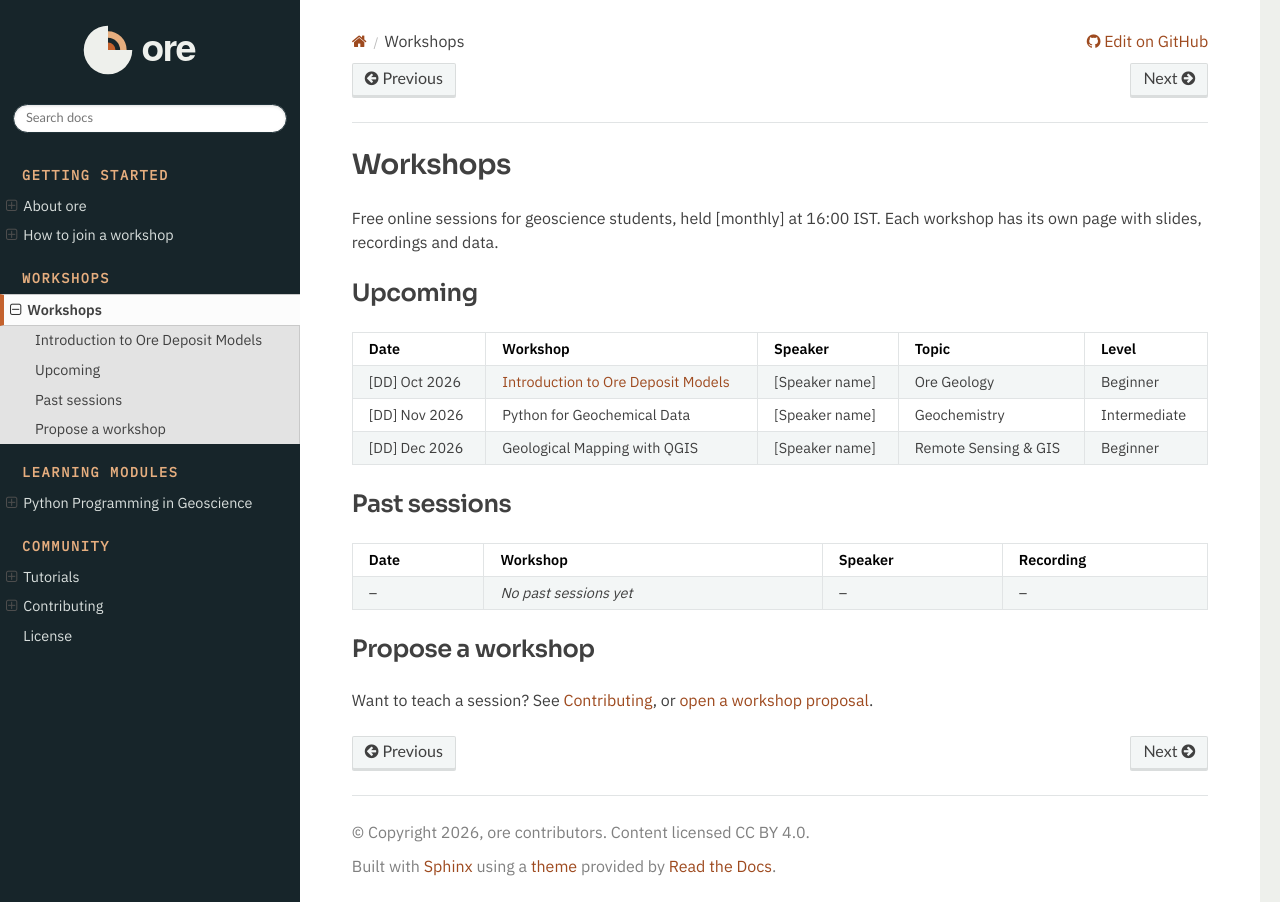
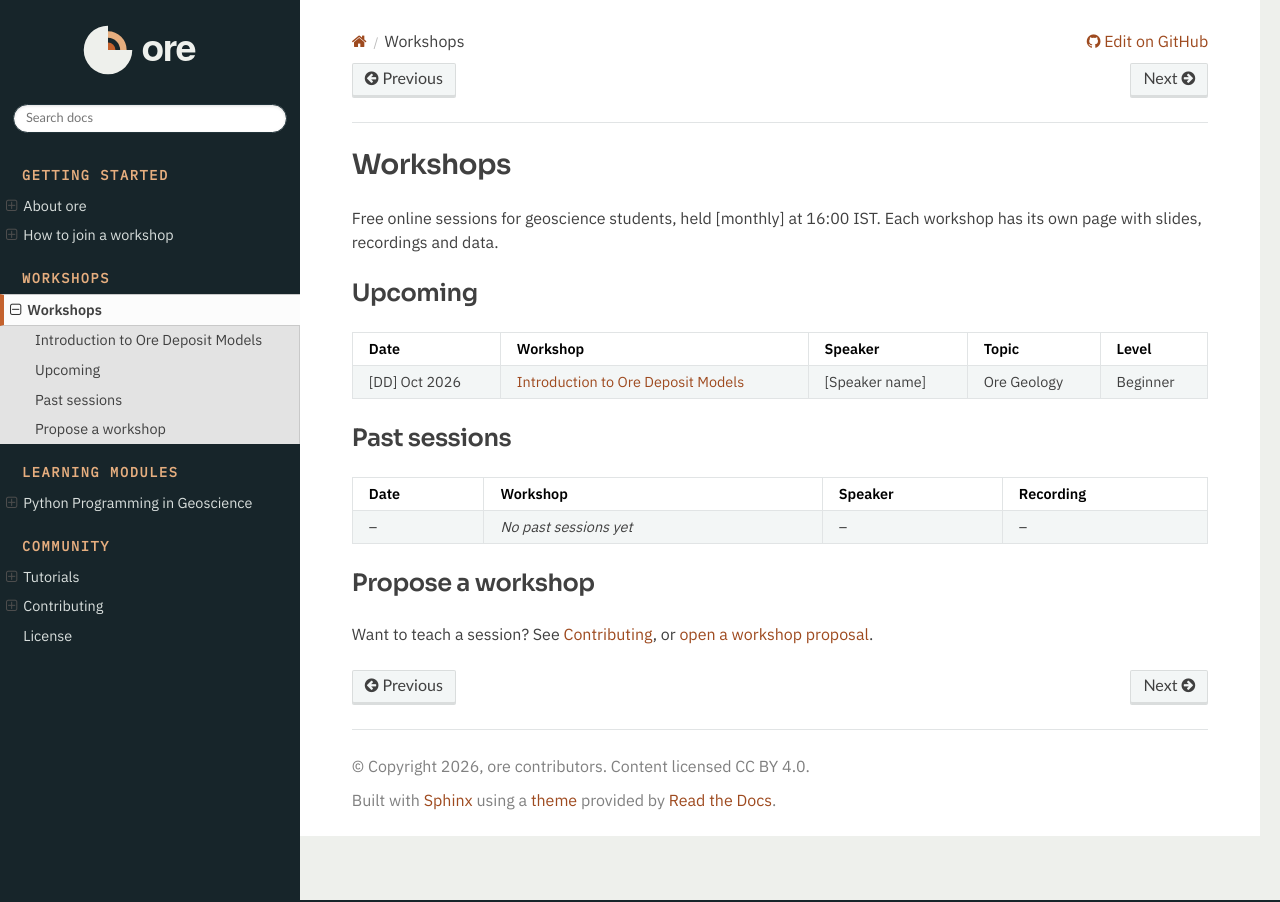
Before and after one commit to openresearth/openresearth.github.io, a Sphinx documentation site: the page built from docs/workshops/index.md, in a window 1280 px wide. Built offline with Sphinx 7.4.7 and the Read the Docs theme 3.1.0, drawn with Linux system fonts in a browser that asks for light colours.

Commit message:
Update index.md

```diff
--- a/docs/workshops/index.md
+++ b/docs/workshops/index.md
@@ -16,8 +16,7 @@ Each workshop has its own page with slides, recordings and data.
 | Date | Workshop | Speaker | Topic | Level |
 |------|----------|---------|-------|-------|
 | [DD] Oct 2026 | [Introduction to Ore Deposit Models](2026-10-ore-deposit-models.md) | [Speaker name] | Ore Geology | Beginner |
-| [DD] Nov 2026 | Python for Geochemical Data | [Speaker name] | Geochemistry | Intermediate |
-| [DD] Dec 2026 | Geological Mapping with QGIS | [Speaker name] | Remote Sensing & GIS | Beginner |
+
 
 ## Past sessions
 
```
